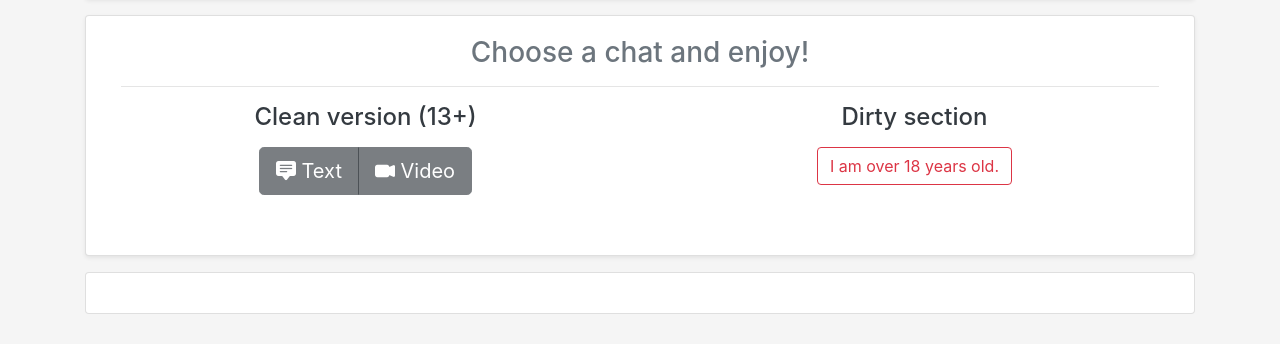
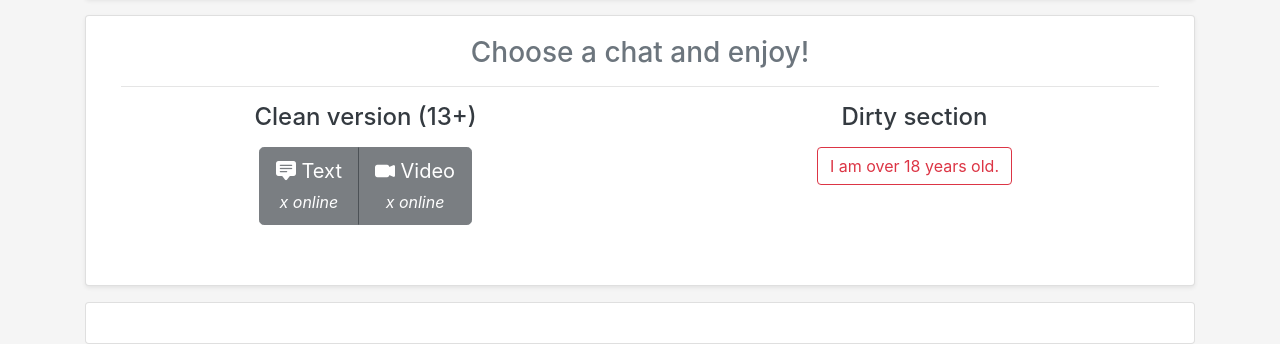
Before and after one commit to cypherbits/omeglit, a website: page public/index.html in a window 1280 px wide. Shown: the part 475-819 px from the top of the page. Drawn offline with nearby package versions, Linux system fonts and the light colour scheme; no server answers.

Commit message:
number of users on each chat
Signed-off-by: cypherbits <info@avanix.es>

```diff
--- a/main.js
+++ b/main.js
@@ -74,7 +74,7 @@ function countAllUsers() {
 }
 
 function emitUserCount() {
-    io.emit("nusers", {nusers: countAllUsers()});
+    io.emit("nusers", {nusers: countAllUsers(), txtUsers: Object.keys(allClientsTxt).length, txt18Users: Object.keys(allClientsTxt18).length, videoUsers: Object.keys(allClientsVideo).length, video18Users: Object.keys(allClientsVideo18).length});
 }
 
 io.on('connection', function (socket) {
--- a/public/index.html
+++ b/public/index.html
@@ -68,10 +68,12 @@
 
                         <div class="btn-group btn-group-lg mt-2" role="group">
                             <button id="btnCleanText" value="Text" class="btn btn-dark" disabled>
-                                <i class="bi bi-chat-square-text-fill"></i> Text
+                                <i class="bi bi-chat-square-text-fill"></i> Text<br>
+                                <small class="font-italic"><span id="txtTextUsers">x</span> online</small>
                             </button>
                             <button id="btnCleanVideo" value="Video" class="btn btn-dark" disabled>
-                                <i class="bi bi-camera-video-fill"></i> Video
+                                <i class="bi bi-camera-video-fill"></i> Video<br>
+                                <small class="font-italic"><span id="txtVideoUsers">x</span> online</small>
                             </button>
                         </div>
                     </div>
@@ -80,10 +82,12 @@
 
                         <div class="btn-group btn-group-lg mt-2" role="group">
                             <button id="btnNomoText" value="Text" class="btn btn-dark" disabled>
-                                <i class="bi bi-chat-square-text-fill"></i> Text
+                                <i class="bi bi-chat-square-text-fill"></i> Text<br>
+                                <small class="font-italic"><span id="txtText18Users">x</span> online</small>
                             </button>
                             <button id="btnNomoVideo" value="Video" class="btn btn-dark" disabled>
-                                <i class="bi bi-camera-video-fill"></i> Video
+                                <i class="bi bi-camera-video-fill"></i> Video<br>
+                                <small class="font-italic"><span id="txtVideo18Users">x</span> online</small>
                             </button>
                         </div>
                         <p class="text-muted">
--- a/public/js/omeglo.js
+++ b/public/js/omeglo.js
@@ -35,7 +35,10 @@ $(document).ready(function () {
     socketNUsers = io.connect(URLProtocol + URLConnection);
     socketNUsers.on("nusers", function (data) {
         $("#txtNUsers").html(data.nusers);
-        //console.log(data.nusers);
+        $("#txtTextUsers").html(data.txtUsers);
+        $("#txtVideoUsers").html(data.videoUsers);
+        $("#txtText18Users").html(data.txt18Users);
+        $("#txtVideo18Users").html(data.video18Users);
 
         $("#btnCleanText").prop("disabled", false);
         $("#btnCleanVideo").prop("disabled", false);
```
